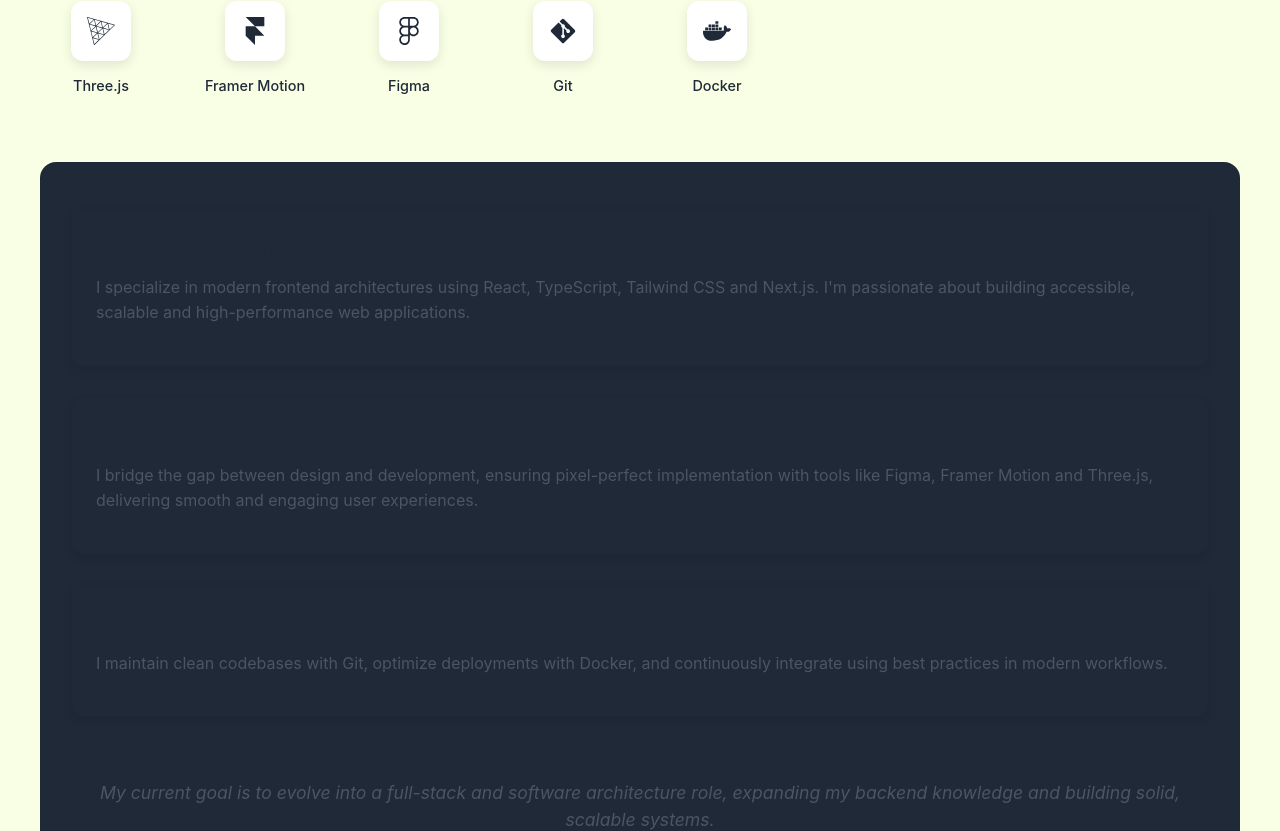
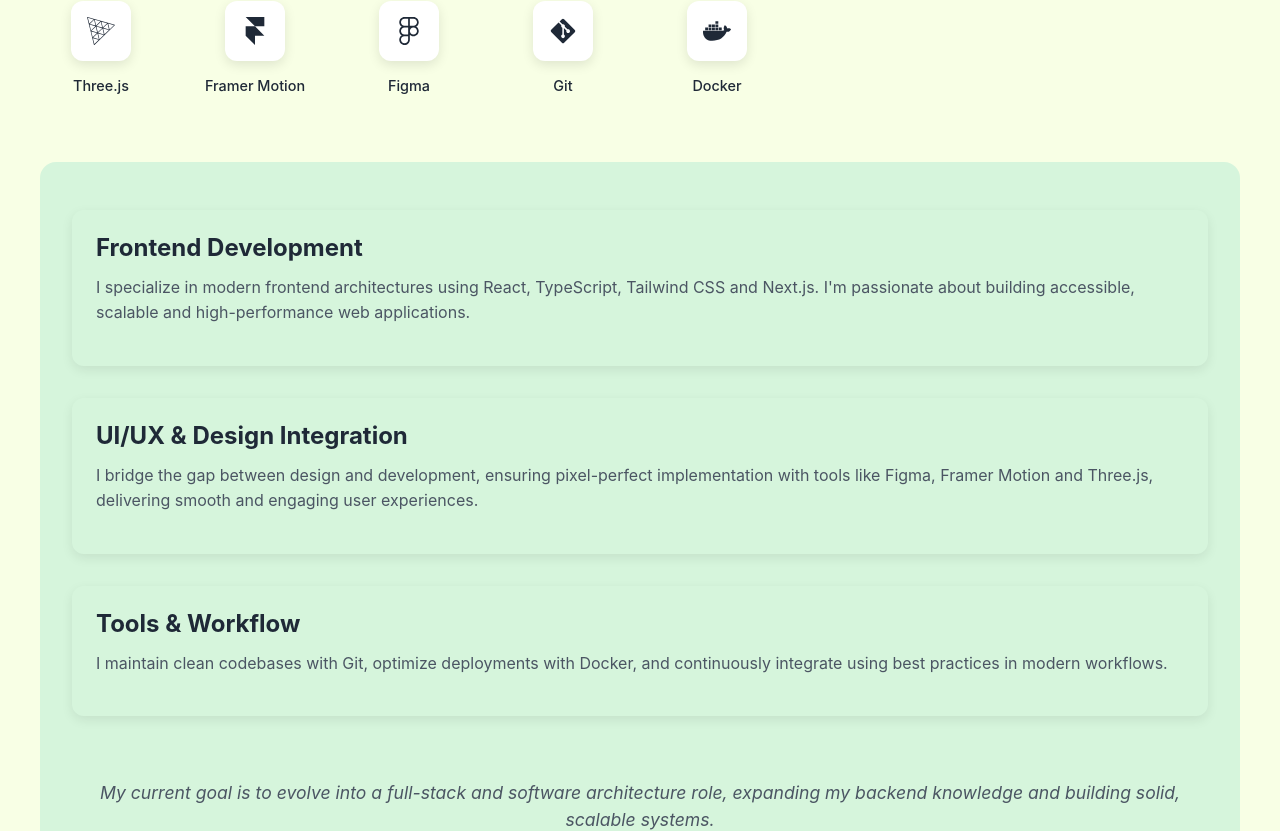
Before and after one commit to Guillo343/personal-portfolio, a React (Vite) app in the folder portfolio/: page / in a window 1280 px wide. Shown: the part 3695-4526 px from the top of the page. Built offline with nearby package versions, Linux system fonts and the light colour scheme; no server answers.

Commit message:
Update skills.module.css

```diff
--- a/portfolio/Styles/skills.module.css
+++ b/portfolio/Styles/skills.module.css
@@ -148,7 +148,7 @@
   display: grid;
   gap: 2rem;
   margin-top: 4rem;
-  background: #1f2937;
+  background:var(--accent-color-15);
   padding: 3rem 2rem;
   border-radius: 16px;
 }
```
